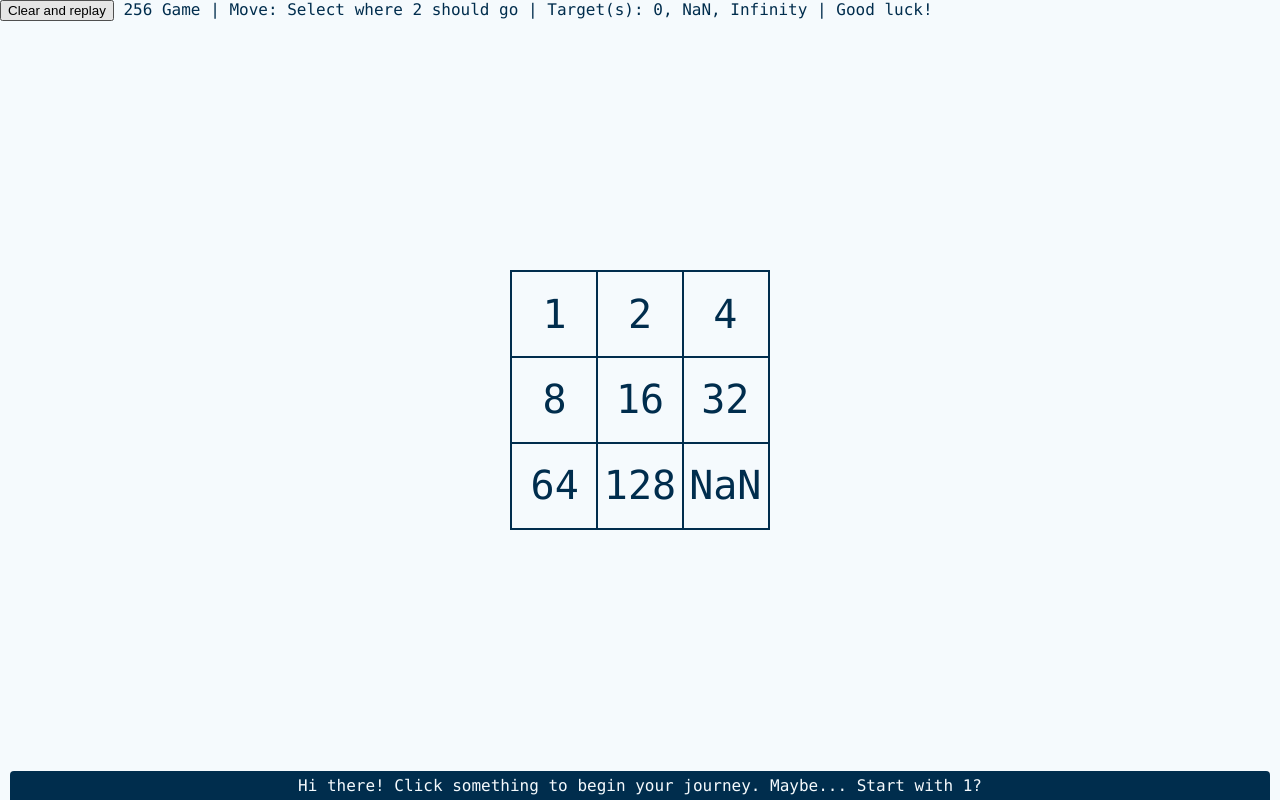
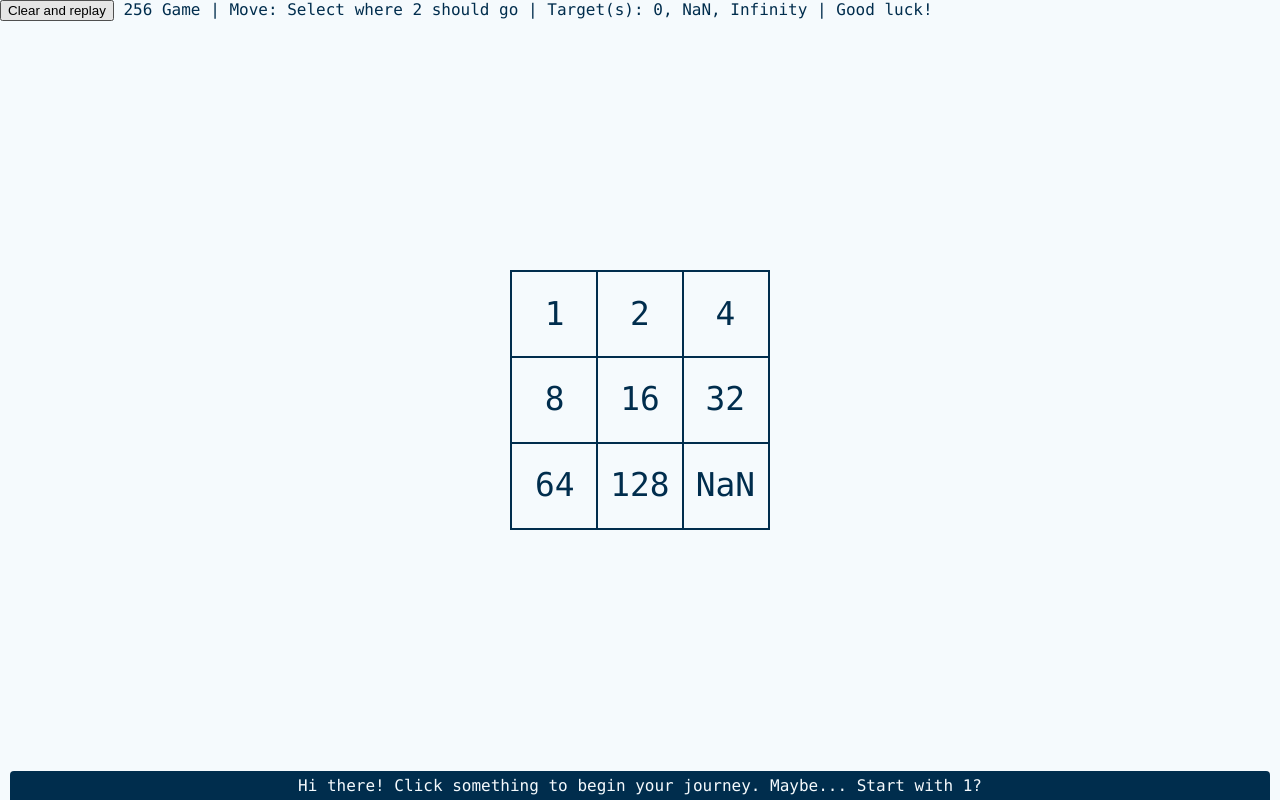
Before and after one commit to KEEER/256, a plain HTML site: page index.html in a window 1280 px wide. Drawn offline with Linux system fonts and the light colour scheme.

Commit message:
Adjust font size

```diff
--- a/index.html
+++ b/index.html
@@ -71,7 +71,7 @@ body{
 .tile{
 	position:relative;
 	display:block;
-	font-size:40px;
+	font-size:32px;
 	transition:all 0.5s ease;
 }
 #hint{
@@ -167,6 +167,7 @@ Tile.prototype.render=function(x,y,size){
 	el.className="tile";
 	el.style.top=y*size+1+"px";
 	el.style.left=x*size+1+"px";
+	el.style.fontSize=size/2.6+"px";
 	el.style.width=el.style.height=el.style.lineHeight=size+"px";
 	el.innerText=this.value==-1?" ":Math.pow(2,this.value);
 	//TODO: color
```
